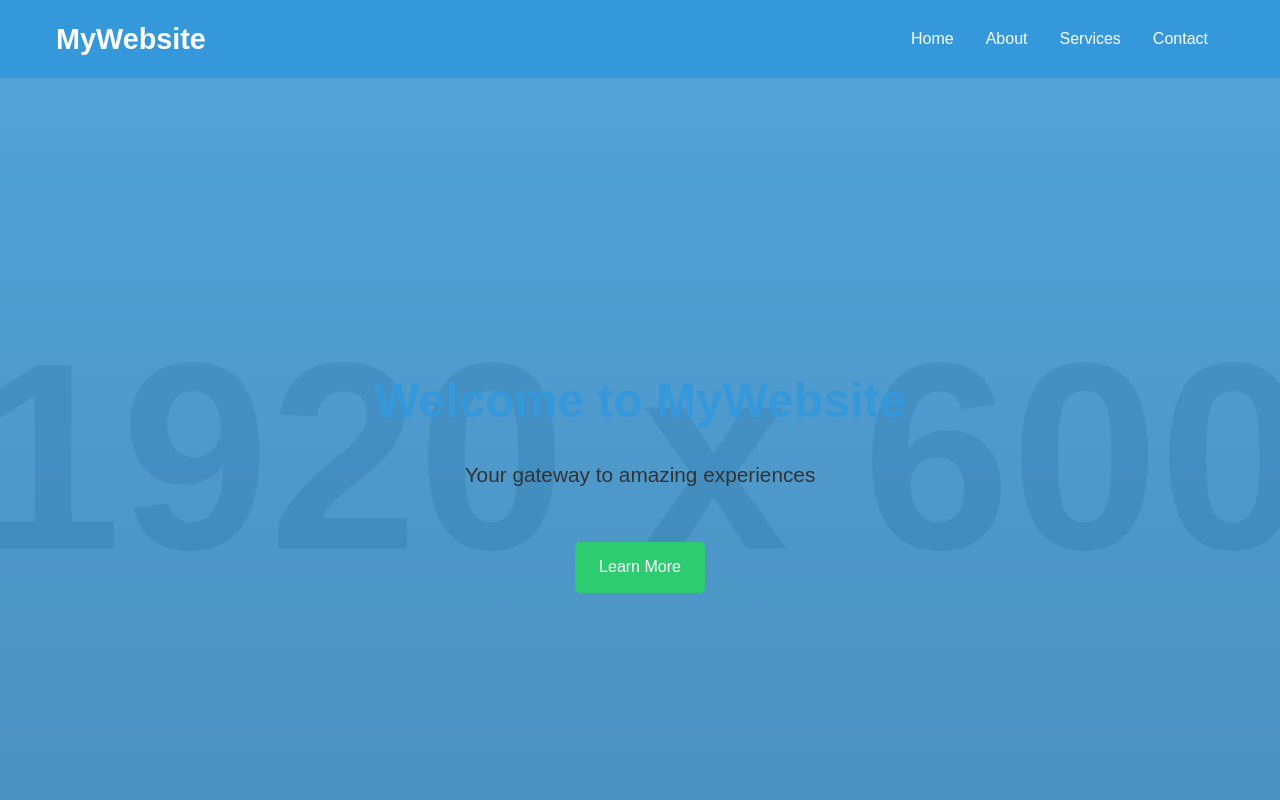
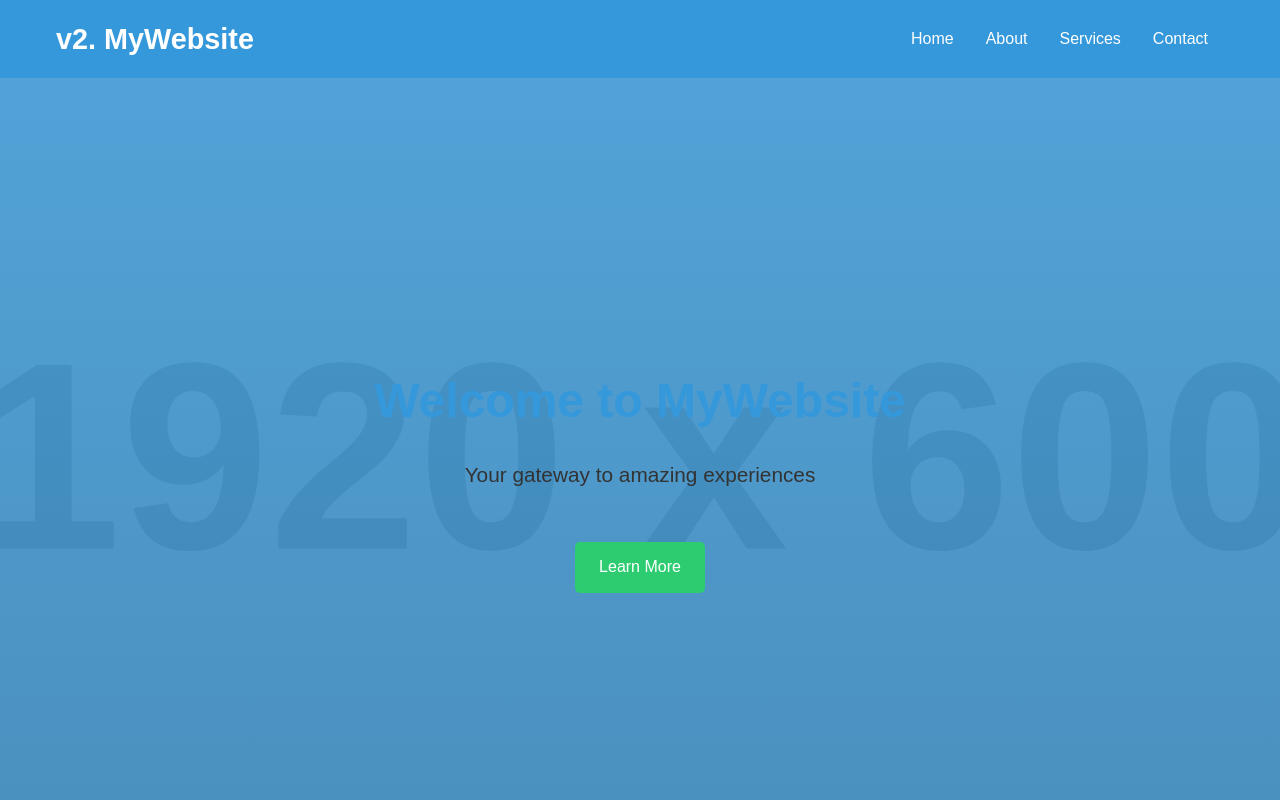
Before and after one commit to kunaldev-sys/homepage, a plain HTML site: page index.html in a window 1280 px wide. Shown: the top 800 px of the page. Drawn offline with Linux system fonts and the light colour scheme; placeholder pictures from the web are drawn by us.

Commit message:
added v2

```diff
--- a/index.html
+++ b/index.html
@@ -9,7 +9,7 @@
 <body>
   <header>
     <div class="container">
-      <h1 class="logo">MyWebsite</h1>
+      <h1 class="logo">v2. MyWebsite</h1>
       <nav>
         <ul class="nav-links">
           <li><a href="#home">Home</a></li>
```
